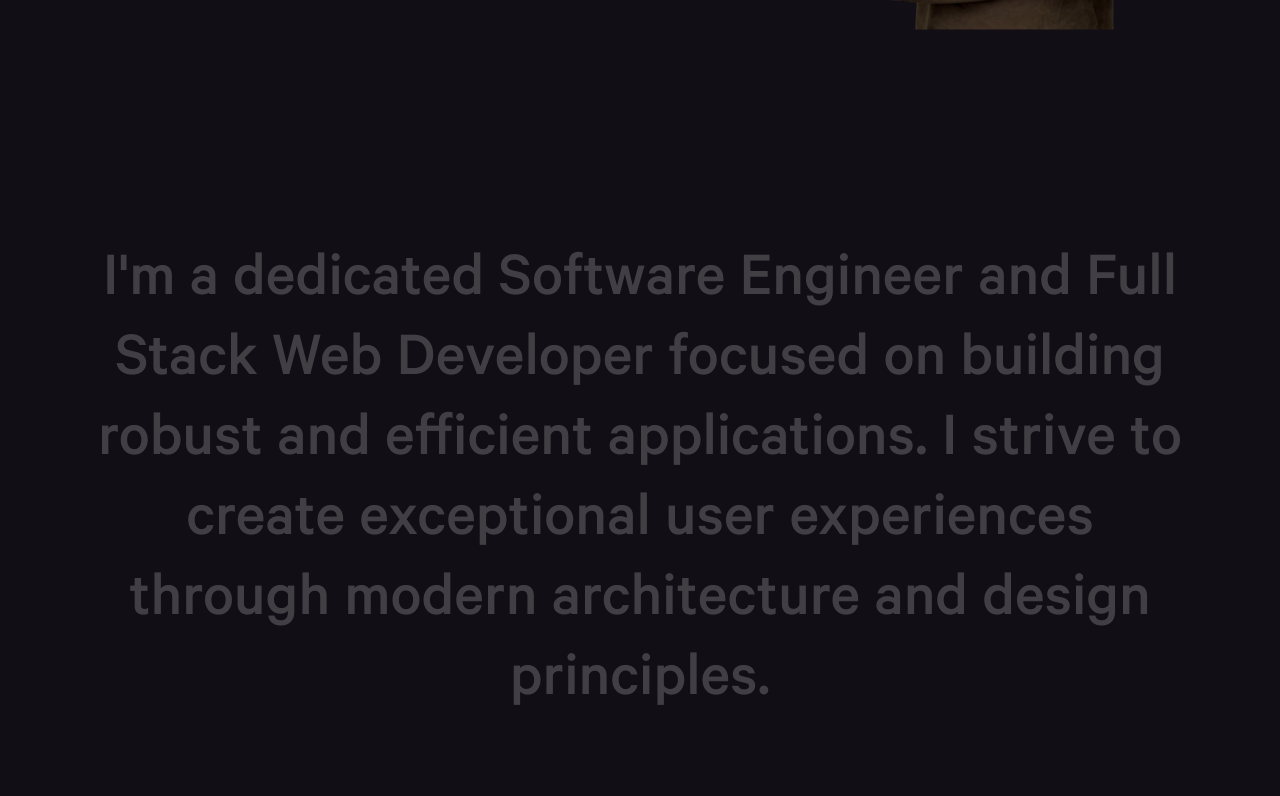
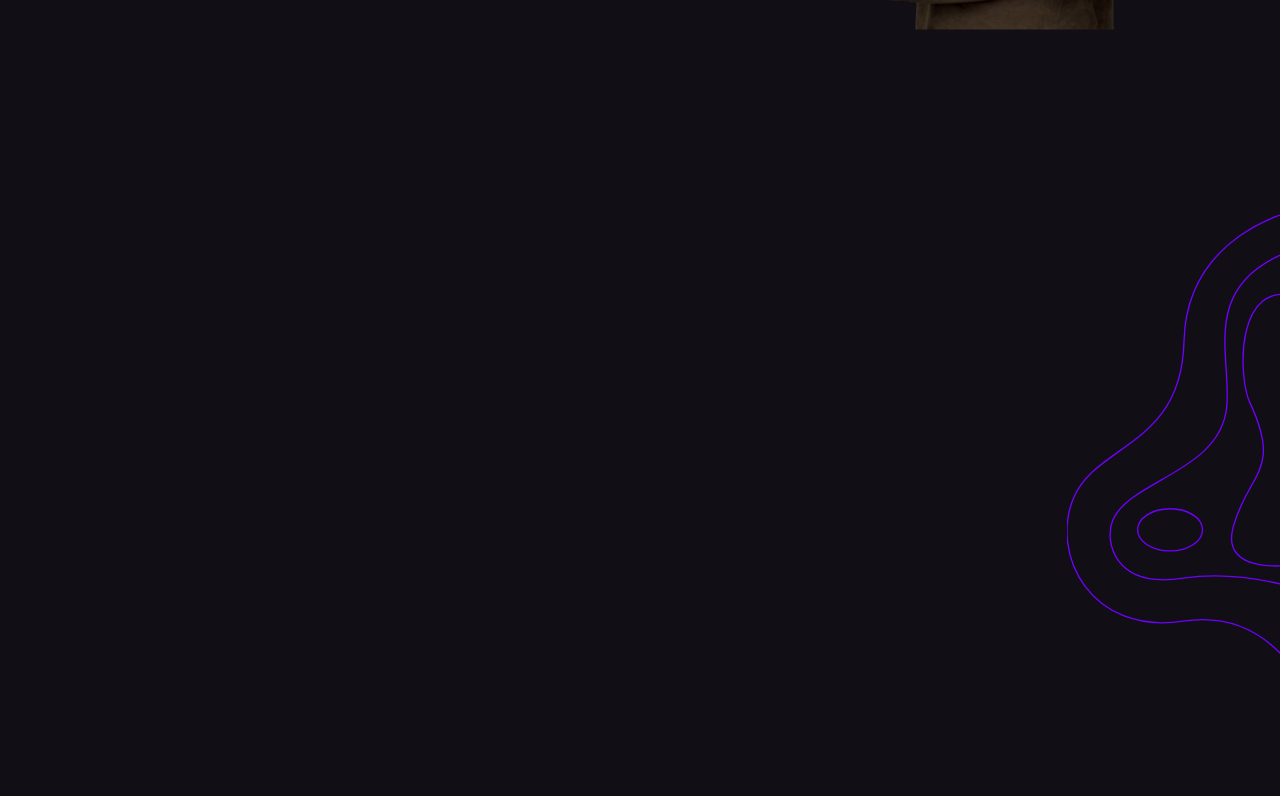
Before and after one commit to Emran-Y/Advanced-Portfolio, a Next.js app: page / in a window 1280 px wide. Shown: the part 764-1560 px from the top of the page. Built offline with nearby package versions, Linux system fonts and the light colour scheme; what bad-words would draw is missing.

Commit message:
removed unneccessary about me's

```diff
--- a/components/About/About1.js
+++ b/components/About/About1.js
@@ -3,67 +3,68 @@ import { gsap, Linear } from "gsap";
 import { ScrollTrigger } from "gsap/dist/ScrollTrigger";
 
 const About1 = ({ clientHeight }) => {
-    const quoteRef = useRef(null);
-    const targetSection = useRef(null);
+    // const quoteRef = useRef(null);
+    // const targetSection = useRef(null);
 
-    useEffect(() => {
-        const timeline = gsap.timeline({
-            defaults: { ease: Linear.easeNone, duration: 0.1 },
-        });
+    // useEffect(() => {
+    //     const timeline = gsap.timeline({
+    //         defaults: { ease: Linear.easeNone, duration: 0.1 },
+    //     });
 
-        timeline
-            .fromTo(
-                quoteRef.current.querySelector(".about-1"),
-                { opacity: 0.2 },
-                { opacity: 1 }
-            )
-            .to(quoteRef.current.querySelector(".about-1"), {
-                opacity: 0.2,
-                delay: 0.5,
-            })
-            .fromTo(
-                quoteRef.current.querySelector(".about-2"),
-                { opacity: 0.2 },
-                { opacity: 1 },
-                "<"
-            )
-            .to(quoteRef.current.querySelector(".about-2"), {
-                opacity: 0.2,
-                delay: 1,
-            });
+    //     timeline
+    //         .fromTo(
+    //             quoteRef.current.querySelector(".about-1"),
+    //             { opacity: 0.2 },
+    //             { opacity: 1 }
+    //         )
+    //         .to(quoteRef.current.querySelector(".about-1"), {
+    //             opacity: 0.2,
+    //             delay: 0.5,
+    //         })
+    //         .fromTo(
+    //             quoteRef.current.querySelector(".about-2"),
+    //             { opacity: 0.2 },
+    //             { opacity: 1 },
+    //             "<"
+    //         )
+    //         .to(quoteRef.current.querySelector(".about-2"), {
+    //             opacity: 0.2,
+    //             delay: 1,
+    //         });
 
-        ScrollTrigger.create({
-            trigger: targetSection.current,
-            start: "center 80%",
-            end: "center top",
-            scrub: 0,
-            animation: timeline,
-        });
-    }, [quoteRef, targetSection]);
+    //     ScrollTrigger.create({
+    //         trigger: targetSection.current,
+    //         start: "center 80%",
+    //         end: "center top",
+    //         scrub: 0,
+    //         animation: timeline,
+    //     });
+    // }, [quoteRef, targetSection]);
 
     return (
-        <section className="w-full relative select-none" ref={targetSection}>
-            <div
-                className={`${
-                    clientHeight > 650 ? "pt-28 pb-16" : "pt-80 pb-72"
-                } section-container`}
-            >
-                <h1
-                    ref={quoteRef}
-                    className="font-medium text-[2.70rem] md:text-6xl lg:text-[4rem] text-center"
-                >
-                    <span className="about-1 leading-tight">
-                        I'm a dedicated Software Engineer and Full Stack Web
-                        Developer focused on building robust and efficient
-                        applications.{" "}
-                    </span>
-                    <span className="about-2 leading-tight">
-                        I strive to create exceptional user experiences through
-                        modern architecture and design principles.{" "}
-                    </span>
-                </h1>
-            </div>
-        </section>
+        // <section className="w-full relative select-none" ref={targetSection}>
+        //     <div
+        //         className={`${
+        //             clientHeight > 650 ? "pt-28 pb-16" : "pt-80 pb-72"
+        //         } section-container`}
+        //     >
+        //         <h1
+        //             ref={quoteRef}
+        //             className="font-medium text-[2.70rem] md:text-6xl lg:text-[4rem] text-center"
+        //         >
+        //             <span className="about-1 leading-tight">
+        //                 I'm a dedicated Software Engineer and Full Stack Web
+        //                 Developer focused on building robust and efficient
+        //                 applications.{" "}
+        //             </span>
+        //             <span className="about-2 leading-tight">
+        //                 I strive to create exceptional user experiences through
+        //                 modern architecture and design principles.{" "}
+        //             </span>
+        //         </h1>
+        //     </div>
+        // </section>
+        <></>
     );
 };
 
--- a/pages/index.js
+++ b/pages/index.js
@@ -67,14 +67,14 @@ export default function Home() {
                             </div>
                             <div className="fixed top-0 left-0 h-screen w-screen -z-1"></div>
                             <Hero />
-                            <About1 clientHeight={clientHeight} />
+                            {/* <About1 clientHeight={clientHeight} /> */}
                             <Skills />
-                            <About2 clientHeight={clientHeight} />
                             <Projects
                                 isDesktop={isDesktop}
                                 clientHeight={clientHeight}
-                            />
+                                />
 
+                            <About2 clientHeight={clientHeight} />
                             <Work clientWidth={clientWidth} />
                             <Collaboration clientHeight={clientHeight} />
                             <div className="pt-10 sm:pt-16 bg-gray-dark-4"></div>
```
